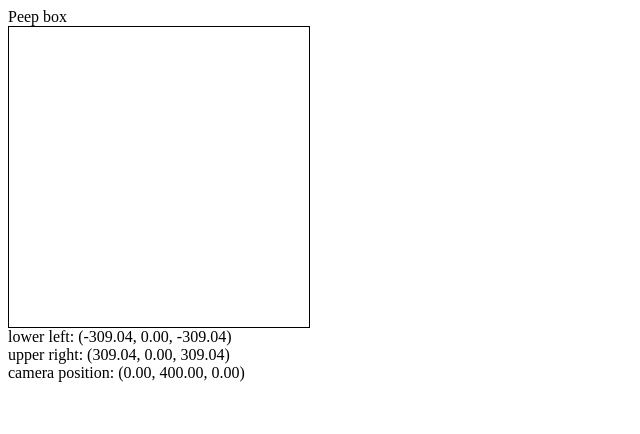
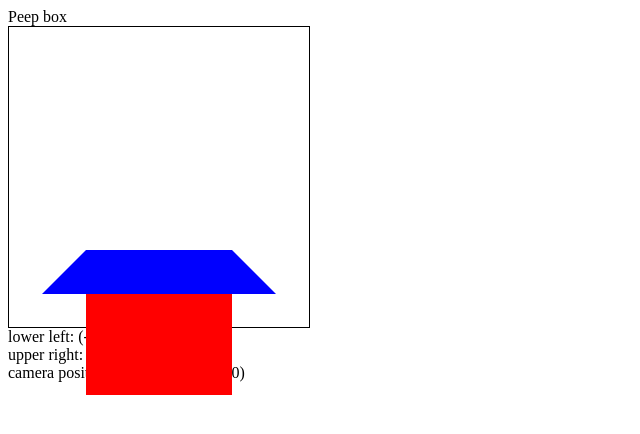
Before and after one commit to Kolecram/Kolecram.github.io, a plain HTML site: page index.html in a window 1280 px wide. Shown: the whole page, without its empty margins (0-640 px from the left). Drawn offline with Linux system fonts and the light colour scheme.

Commit message:
Continued creating the peep box

```diff
--- a/index.html
+++ b/index.html
@@ -5,6 +5,5 @@
 </head>
 <body>
     Peep box
-    <script>createScene();</script>
 </body>
 </html>
--- a/javascript.js
+++ b/javascript.js
@@ -25,6 +25,26 @@ class Point3D {
     }
     toString() {
         return "(" + [this.x.toFixed(2), this.y.toFixed(2), this.z.toFixed(2)].join(", ") + ")";
+    }
+}
+
+class Axis {
+    static x = new Axis("x")
+    static y = new Axis("y")
+    static z = new Axis("z")
+
+    constructor(name) {
+        this.name = name
+    }
+}
+
+class WidthAndHeight {
+    width;
+    height;
+
+    constructor(width, height) {
+        this.width = width;
+        this.height = height;
     }
 }
 
@@ -80,24 +100,34 @@ function getPixelPoint(point) {
     return new Point3D(x, y, z);
 }
 
-// Dimensions geven de breedte en lengte aan
-// Position is de positie van het middelpunt
-// Rotation geeft de rotatie om de x-as en om de y-as
-function createPlane(dimensions, position, rotation, color) {
+// Create a rectangle that is perpendicular to one of the axes of the coordinate system
+// widthAndHeight: width and height
+// position: coordinates of vertex that has the lowest values for x, y and z
+// perpendicularToAxes: specifies the axis to which the rectangle is perpendicular
+// color: color of the rectangle
+function createRectangle(widthAndHeight, position, perpendicularToAxis, color) {
     const pixelPoint = getPixelPoint(position);
+
+    console.log("Position: " + position.toString() + " (" + color + ")");
+    console.log("Pixel point: " + pixelPoint.toString() + " (" + color + ")");
 
     let objectElement = document.createElement("div");
     objectElement.setAttribute("class", "plane");
-    objectElement.setAttribute("width", dimensions[0] + "px");
-    objectElement.setAttribute("height", dimensions[1] + "px");
-    objectElement.setAttribute("x", pixelPoint.x + "px");
-    objectElement.setAttribute("y", pixelPoint.y + "px");
+    objectElement.style.left = pixelPoint.x;
+    objectElement.style.top = pixelPoint.y;
+    objectElement.style.width = nrOfPixels(widthAndHeight.width);
+    objectElement.style.height = nrOfPixels(widthAndHeight.height);
     objectElement.style.background = color;
 
     let transform = "translateZ(" + pixelPoint.z + "px)";
-    transform += " rotateX(" + rotation[0] + "deg)";
-    transform += " rotateY(" + rotation[1] + "deg)";
+    if (perpendicularToAxis == Axis.x) {
+        transform += " rotateZ(90deg)";
+    } else if (perpendicularToAxis == Axis.y) {
+    } else if (perpendicularToAxis == Axis.z) {
+        transform += " rotateX(90deg)";
+    }
     objectElement.style.transform = transform;
+    objectElement.style.transformOrigin = "0 0 0";
 
     sceneElement.append(objectElement);
 
@@ -108,8 +138,10 @@ function createScene() {
     const cameraPosition = new Point3D(0, 400, 0);
     initScene(300, cameraPosition);
 
-    backWall = createPlane([150, 150], new Point3D(-75, 0, -75), [0, 0], "red");
-    floor = createPlane([150, 150], new Point3D(0, 75, -75), [90, 0], "blue");
+    backWall = createRectangle(new WidthAndHeight(150, 150), new Point3D(-75, 0, -75), Axis.y, "red");
+    floor = createRectangle(new WidthAndHeight(150, 150), new Point3D(-75, 0, -75), Axis.z, "blue");
 }
 
-document.onload = screateScene;
+window.onload = (event) => {
+    createScene();
+};
--- a/stylesheet.css
+++ b/stylesheet.css
@@ -1,9 +1,9 @@
 #scene {
+    position: relative;
     border: solid;
     border-width: 1px;
 }
 
 .plane {
-    backface-visibility: hidden;
     position: absolute;
 }
```
